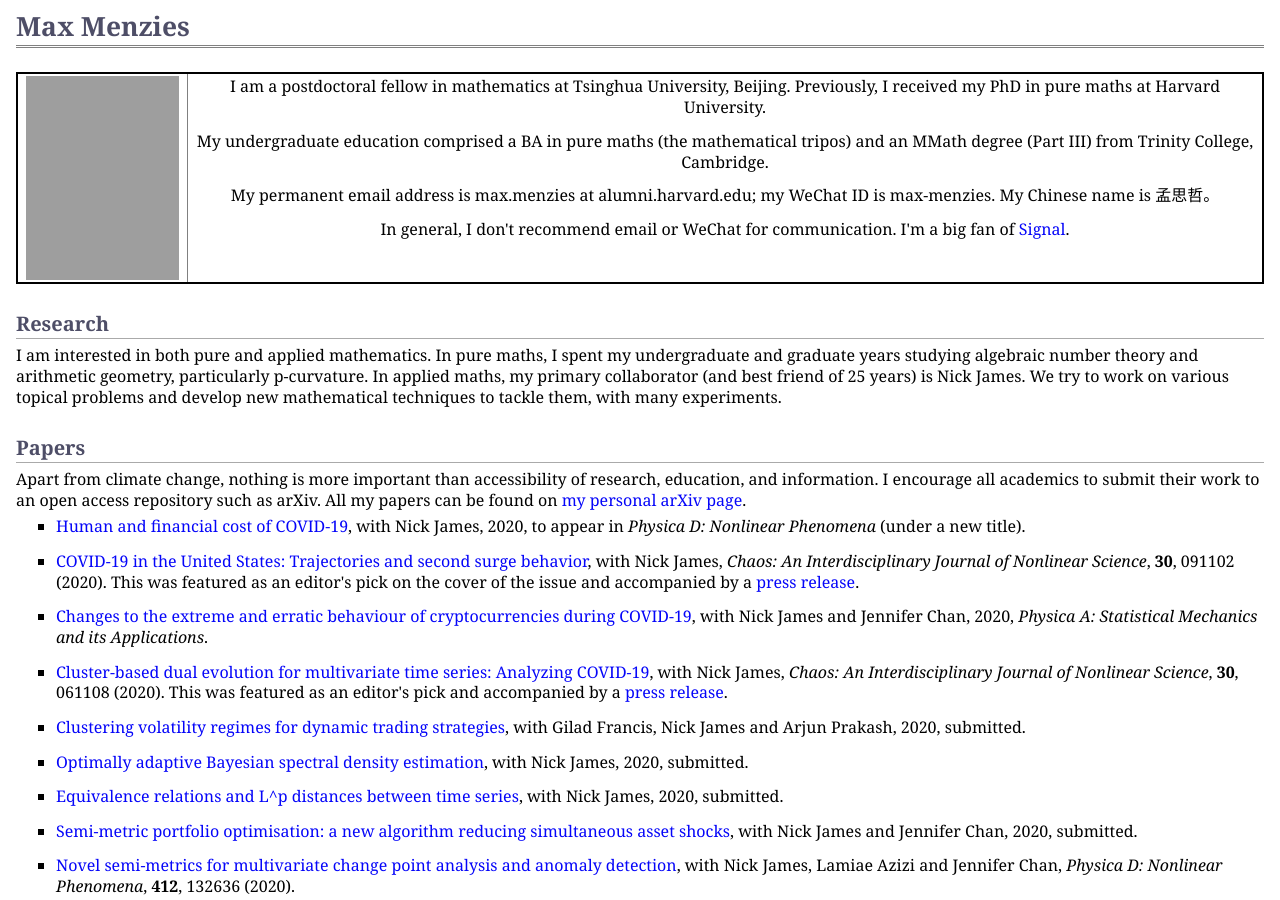
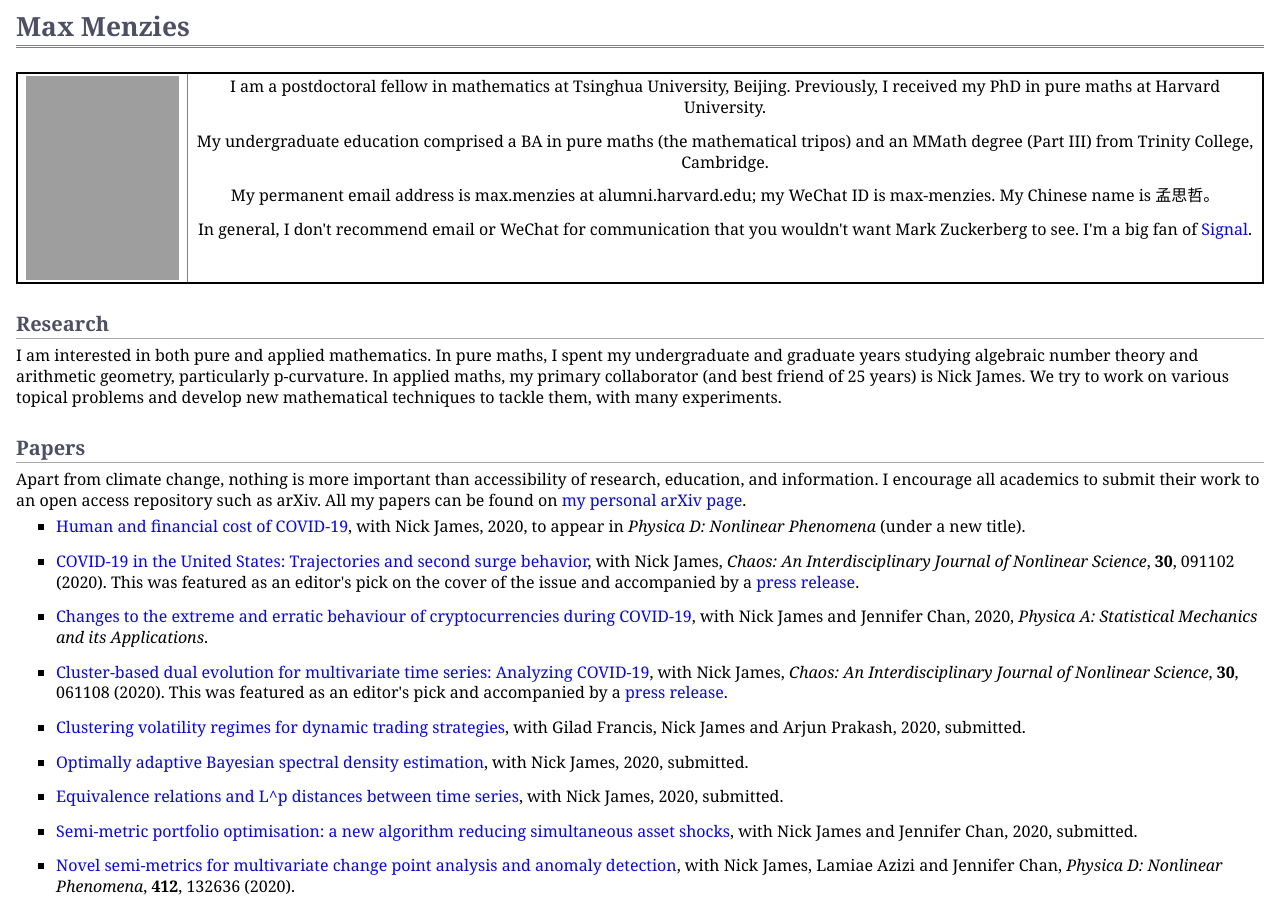
Before and after one commit to MaxMenzies/maxmenzies.com, a Jekyll site: the page index.html, which Jekyll copies as it is, in a window 1280 px wide and 900 px high. Built offline with Jekyll 4.4.1, drawn with Linux system fonts in a browser that asks for light colours; grey boxes are pictures that could not be loaded.

Commit message:
Update index.html

```diff
--- a/index.html
+++ b/index.html
@@ -30,7 +30,7 @@
     My permanent email address is max.menzies at alumni.harvard.edu; my WeChat ID is max-menzies. My Chinese name is 孟思哲。
    </p>
    <p>
-    In general, I don't recommend email or WeChat for communication. I'm a big fan of <a href="https://signal.org/">Signal</a>.
+    In general, I don't recommend email or WeChat for communication that you wouldn't want Mark Zuckerberg to see. I'm a big fan of <a href="https://signal.org/">Signal</a>.
     </p>
 
   </td>
```
